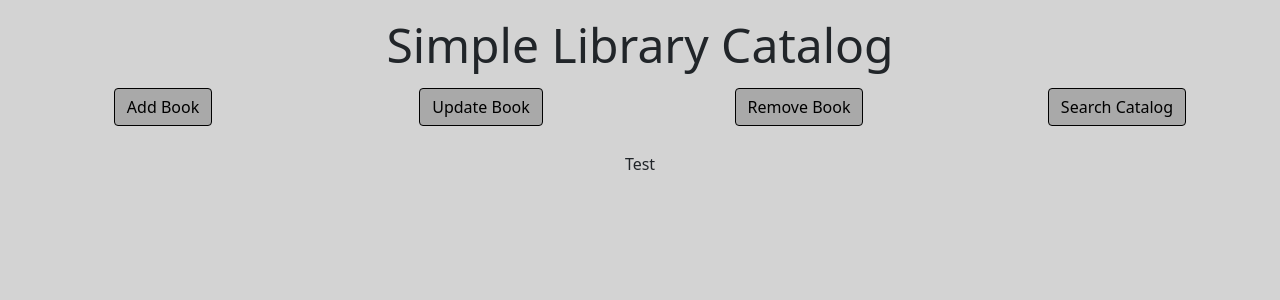
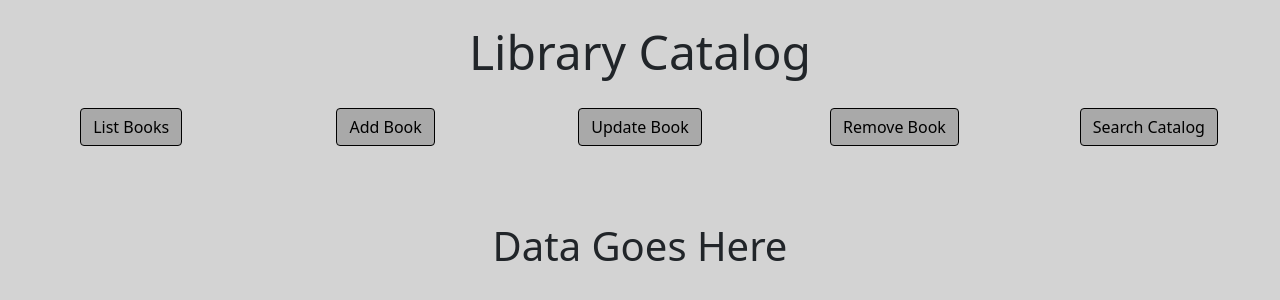
Before and after one commit to DavidKSage/library, a React (Create React App) app in the folder frontend/: page / in a window 1280 px wide. Shown: the top 300 px of the page. Built offline with nearby package versions, Linux system fonts and the light colour scheme.

Commit message:
Changed style library from bootstrap-react to reactstrap

```diff
--- a/frontend/package.json
+++ b/frontend/package.json
@@ -9,9 +9,9 @@
     "axios": "^0.27.2",
     "bootstrap": "^5.1.3",
     "react": "^18.2.0",
-    "react-bootstrap": "^2.4.0",
     "react-dom": "^18.2.0",
     "react-scripts": "5.0.1",
+    "reactstrap": "^9.1.1",
     "web-vitals": "^2.1.4"
   },
   "scripts": {
--- a/frontend/src/components/AppHead/AppHead.css
+++ b/frontend/src/components/AppHead/AppHead.css
@@ -1,11 +1,17 @@
-.button-lav {
-    background-color: lavender;
-    border-color: lavender;
+.button-grey {
+    background-color: darkgray;
+    border-color: black;
     color: black;
   }
 
-.button-grey {
-  background-color: darkgray;
-  border-color: black;
-  color: black;
-}
+  .button-grey:hover {
+    background-color: black;
+    color: white;
+    outline-color: black;
+  }
+
+  .button-grey
+
+  .button-grey:onclick {
+    outline: black;
+  }
--- a/frontend/src/components/AppHead/AppHead.js
+++ b/frontend/src/components/AppHead/AppHead.js
@@ -1,5 +1,5 @@
 import React from 'react';
-import { Card, Button, Row, Col } from 'react-bootstrap';
+import { Card, CardBody, CardTitle, Button, Row, Col } from 'reactstrap';
 import './AppHead.css';
 
 
@@ -7,10 +7,12 @@ const AppHead = () => {
     return(
         <React.Fragment>
         <Card style={{marginBottom: "10px", border: 'none'}}>
-            <Card.Body>
-                <Card.Title style={{fontSize:  '48px'}}>Simple Library Catalog</Card.Title>
-                <Row style={{paddingTop: "6px"}}>
+            <CardBody>
+                <CardTitle style={{fontSize:  '48px', paddingBottom: "12px"}}>Library Catalog</CardTitle>
+                <Row>
                     <Col>
+                        <Button className="button-grey">List Books</Button>
+                    </Col>                    <Col>
                         <Button className="button-grey">Add Book</Button>
                     </Col>
                     <Col>
@@ -23,9 +25,9 @@ const AppHead = () => {
                         <Button className="button-grey">Search Catalog</Button>
                     </Col>
                 </Row>
-            </Card.Body>
+            </CardBody>
         </Card>
-        Test
+        <h1 style={{marginTop: '60px'}}>Data Goes Here</h1>
         </React.Fragment>
 
     )
--- a/frontend/src/components/GetBook.js
+++ b/frontend/src/components/GetBook.js
@@ -12,6 +12,7 @@ const GetBook = ({isbn_data}) => {
 
     useEffect(() => {
         axios.get(`http://openlibrary.org/api/books?bibkeys=ISBN:${isbn}&jscmd=details&format=json`)
+        .then(response => console.log(response))
         .then((response) => {
             setBook({
                 author: response.data[`ISBN:${isbn}`].details.by_statement,
```
Also changed, not shown: 1 other file (tests, documents, lock files or other folders).
